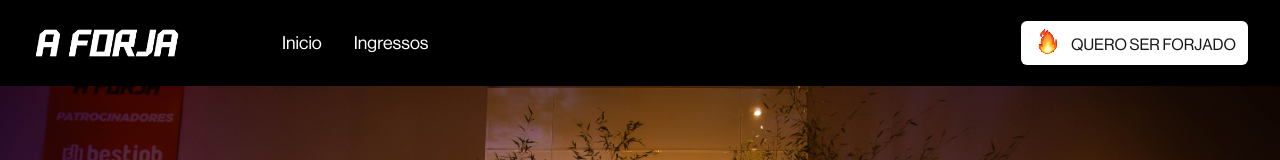
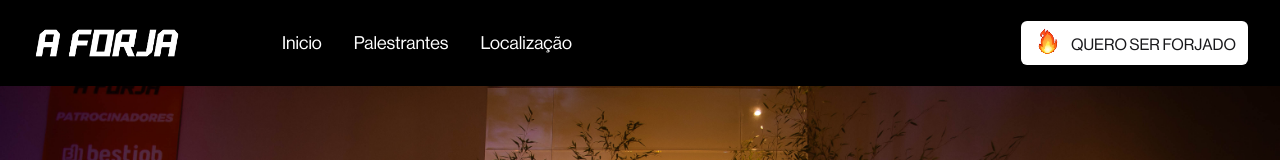
Before and after one commit to LM-Lucas-e-Marcelo/the-forge-frontend, a React (Vite) app: page / in a window 1280 px wide. Shown: the top 160 px of the page. Built offline with nearby package versions, Linux system fonts and the light colour scheme.

Commit message:
update navigation items to include speakers and location links

```diff
--- a/src/constants/nav-items.ts
+++ b/src/constants/nav-items.ts
@@ -2,7 +2,10 @@ export const NAV_BAR_ITEMS = {
   Inicio: {
     link: "/",
   },
-  Ingressos: {
-    link: "#buy",
+  Palestrantes: {
+    link: "/#speakers",
+  },
+  Localização: {
+    link: "/#location",
   },
 };
```
